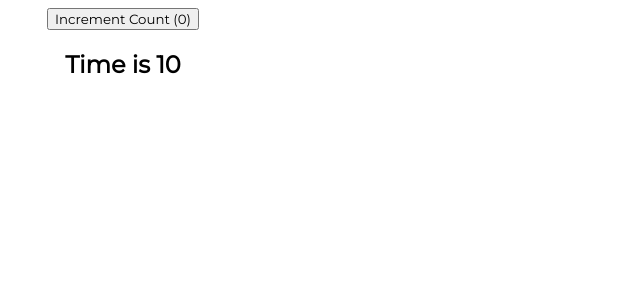
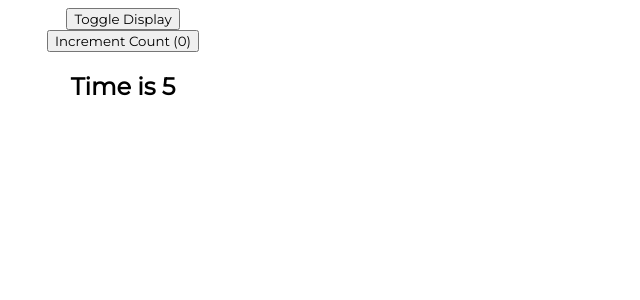
Before and after one commit to digimori/reactCI, a React (Vite) app: page / in a window 1280 px wide. Shown: the top 300 px of the page, without its empty margins (0-640 px from the left). Built offline with nearby package versions, Linux system fonts and the light colour scheme.

Commit message:
UseEffect cleanup function added to interval to replicate ComponentWillUnmount

```diff
--- a/src/App.jsx
+++ b/src/App.jsx
@@ -28,14 +28,16 @@ import ControlledFormHooks from './components/ControlledFormHooks';
 import UseStateWithArrays from './components/UseStateWithArrays';
 import UseStateWithObjects from './components/UseStateWithObjects';
 import UseEffectCounter from './UseEffectCounter';
+import UseEffectCounterContainer from './UseEffectCounterContainer';
 
 
 function App() {
 
   return (
       <div className={css.App}>
-        <UseEffectCounter />
-       {/* <UseStateWithObjects />
+        <UseEffectCounterContainer />
+        {/*<UseEffectCounter />
+        <UseStateWithObjects />
         <UseStateWithArrays />
         <ControlledFormHooks />
         <ClassCounter />
--- a/src/UseEffectCounter.jsx
+++ b/src/UseEffectCounter.jsx
@@ -5,16 +5,20 @@ function UseEffectCounter() {
     const [time, setTime] = useState(0);
 
     useEffect(() => {
+        console.log('count 1 effect');
         document.title = count;
     }, [count]);
-
     useEffect(()=>{
         console.log('Creating timer');
         const interval = setInterval(() => {
+            console.log('Interval executed');
             setTime(time => time + 1)
         }, 1000);
+        return () => {
+            console.log('cleaning up!');
+            clearInterval(interval);
+        }
     }, []);
-
     return (
         <div>
             <button onClick={
--- /dev/null
+++ b/src/UseEffectCounterContainer.jsx
@@ -0,0 +1,18 @@
+import React, {useState} from 'react'
+import UseEffectCounter from './UseEffectCounter'
+
+function UseEffectCounterContainer() {
+    const [display, setDisplay] = useState(true);
+    return (
+        <div>
+            <button onClick={ () => {
+                setDisplay(!display)
+            }}>
+                Toggle Display
+            </button>
+            {display && <UseEffectCounter />}
+        </div>
+    )
+}
+
+export default UseEffectCounterContainer
```
